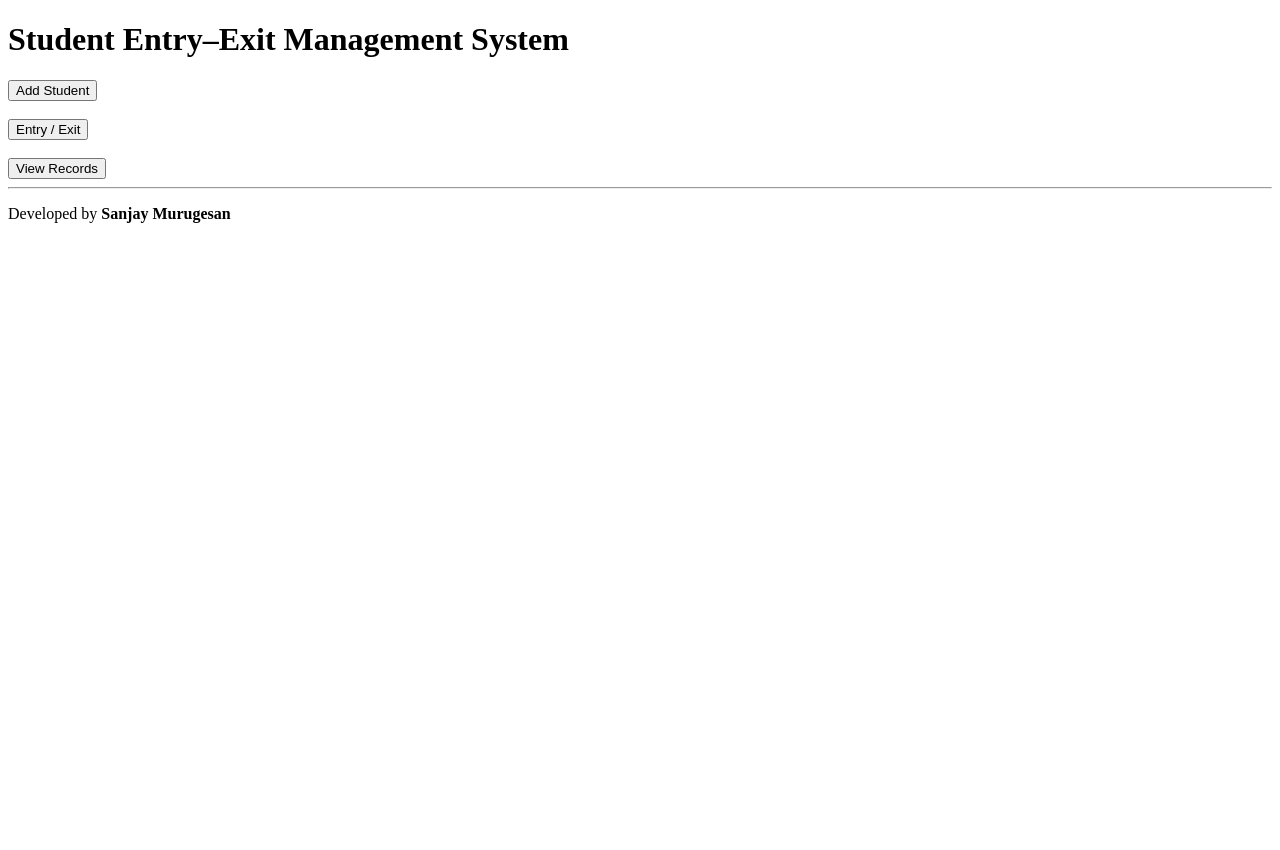
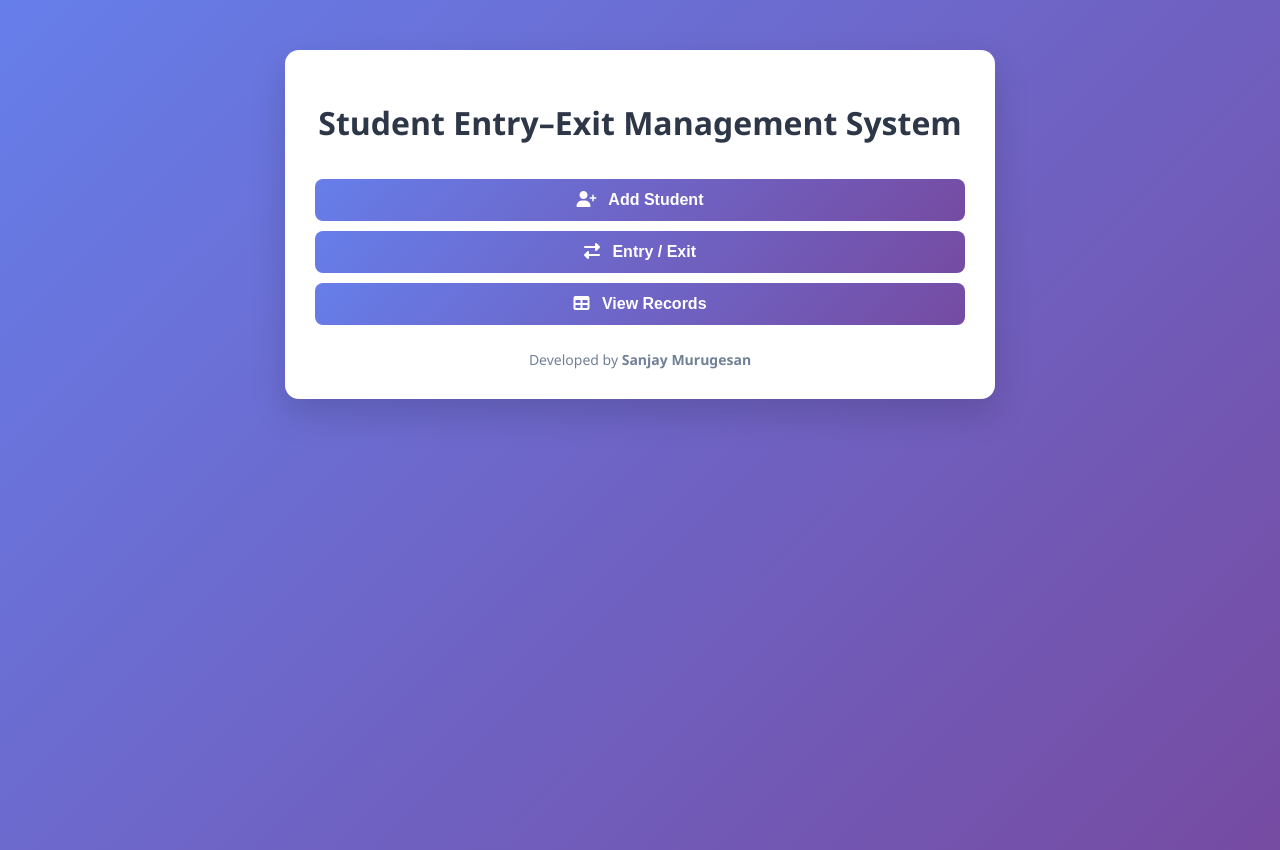
Before and after one commit to Sanjay02-Masterx/Student-Entry-Exit-System, a Flask app: page / in a window 1280 px wide. Before the commit the page ends 223 px from the top, so only its background shows below. Run offline with Flask 3, Linux system fonts and the light colour scheme.

Commit message:
Improve UI with modern CSS and icons

```diff
--- /dev/null
+++ b/static/style.css
@@ -0,0 +1,107 @@
+/* ---------- Global ---------- */
+body {
+    font-family: "Segoe UI", Tahoma, sans-serif;
+    background: linear-gradient(135deg, #667eea, #764ba2);
+    min-height: 100vh;
+    margin: 0;
+    padding: 0;
+}
+
+/* ---------- Card Container ---------- */
+.container {
+    background: #ffffff;
+    max-width: 650px;
+    margin: 50px auto;
+    padding: 30px;
+    border-radius: 14px;
+    box-shadow: 0 15px 35px rgba(0, 0, 0, 0.15);
+}
+
+/* ---------- Headings ---------- */
+h1, h2 {
+    text-align: center;
+    color: #2d3748;
+    margin-bottom: 25px;
+}
+
+/* ---------- Buttons ---------- */
+button {
+    width: 100%;
+    padding: 12px;
+    margin-top: 10px;
+    background: linear-gradient(135deg, #667eea, #764ba2);
+    border: none;
+    color: white;
+    font-size: 16px;
+    font-weight: 600;
+    border-radius: 8px;
+    cursor: pointer;
+    transition: transform 0.2s, box-shadow 0.2s;
+}
+
+button:hover {
+    transform: translateY(-2px);
+    box-shadow: 0 8px 20px rgba(102, 126, 234, 0.4);
+}
+
+/* ---------- Inputs ---------- */
+input, select {
+    width: 100%;
+    padding: 10px;
+    margin-top: 5px;
+    margin-bottom: 15px;
+    border-radius: 6px;
+    border: 1px solid #cbd5e0;
+    font-size: 15px;
+}
+
+/* ---------- Links ---------- */
+a {
+    text-decoration: none;
+}
+
+/* ---------- Table ---------- */
+table {
+    width: 100%;
+    border-collapse: collapse;
+    margin-top: 15px;
+}
+
+th {
+    background: #667eea;
+    color: white;
+    padding: 10px;
+}
+
+td {
+    padding: 10px;
+    border-bottom: 1px solid #e2e8f0;
+}
+
+/* ---------- Footer ---------- */
+footer {
+    text-align: center;
+    margin-top: 25px;
+    font-size: 14px;
+    color: #718096;
+}
+/* ---------- Animations ---------- */
+.container {
+    animation: fadeIn 0.6s ease-in-out;
+}
+
+@keyframes fadeIn {
+    from {
+        opacity: 0;
+        transform: translateY(15px);
+    }
+    to {
+        opacity: 1;
+        transform: translateY(0);
+    }
+}
+
+/* Button icon spacing */
+button i {
+    margin-right: 8px;
+}
--- a/templates/index.html
+++ b/templates/index.html
@@ -1,17 +1,45 @@
 <!DOCTYPE html>
 <html>
 <head>
-    <title>Student Entry Exit System</title>
+    <title>Student Entry–Exit Management System</title>
+
+    <!-- Font Awesome Icons -->
+    <link rel="stylesheet" href="https://cdnjs.cloudflare.com/ajax/libs/font-awesome/6.5.0/css/all.min.css">
+
+    <!-- Custom CSS -->
+    <link rel="stylesheet" href="{{ url_for('static', filename='style.css') }}">
 </head>
+
 <body>
-    <h1>Student Entry–Exit Management System</h1>
+    <div class="container">
 
-    <a href="/add"><button>Add Student</button></a><br><br>
-    <a href="/entry"><button>Entry / Exit</button></a><br><br>
-    <a href="/view"><button>View Records</button></a>
+        <h1>Student Entry–Exit Management System</h1>
+
+        <a href="/add">
+            <button>
+                <i class="fa-solid fa-user-plus"></i>
+                Add Student
+            </button>
+        </a>
+
+        <a href="/entry">
+            <button>
+                <i class="fa-solid fa-right-left"></i>
+                Entry / Exit
+            </button>
+        </a>
+
+        <a href="/view">
+            <button>
+                <i class="fa-solid fa-table"></i>
+                View Records
+            </button>
+        </a>
+
+        <footer>
+            Developed by <strong>Sanjay Murugesan</strong>
+        </footer>
+
+    </div>
 </body>
 </html>
-<hr>
-<p>
-    Developed by <strong>Sanjay Murugesan</strong>
-</p>
```
Also changed, not shown: templates/add.html (+24 -14 lines), templates/entry.html (+26 -16 lines), templates/view.html (+15 -8 lines).
